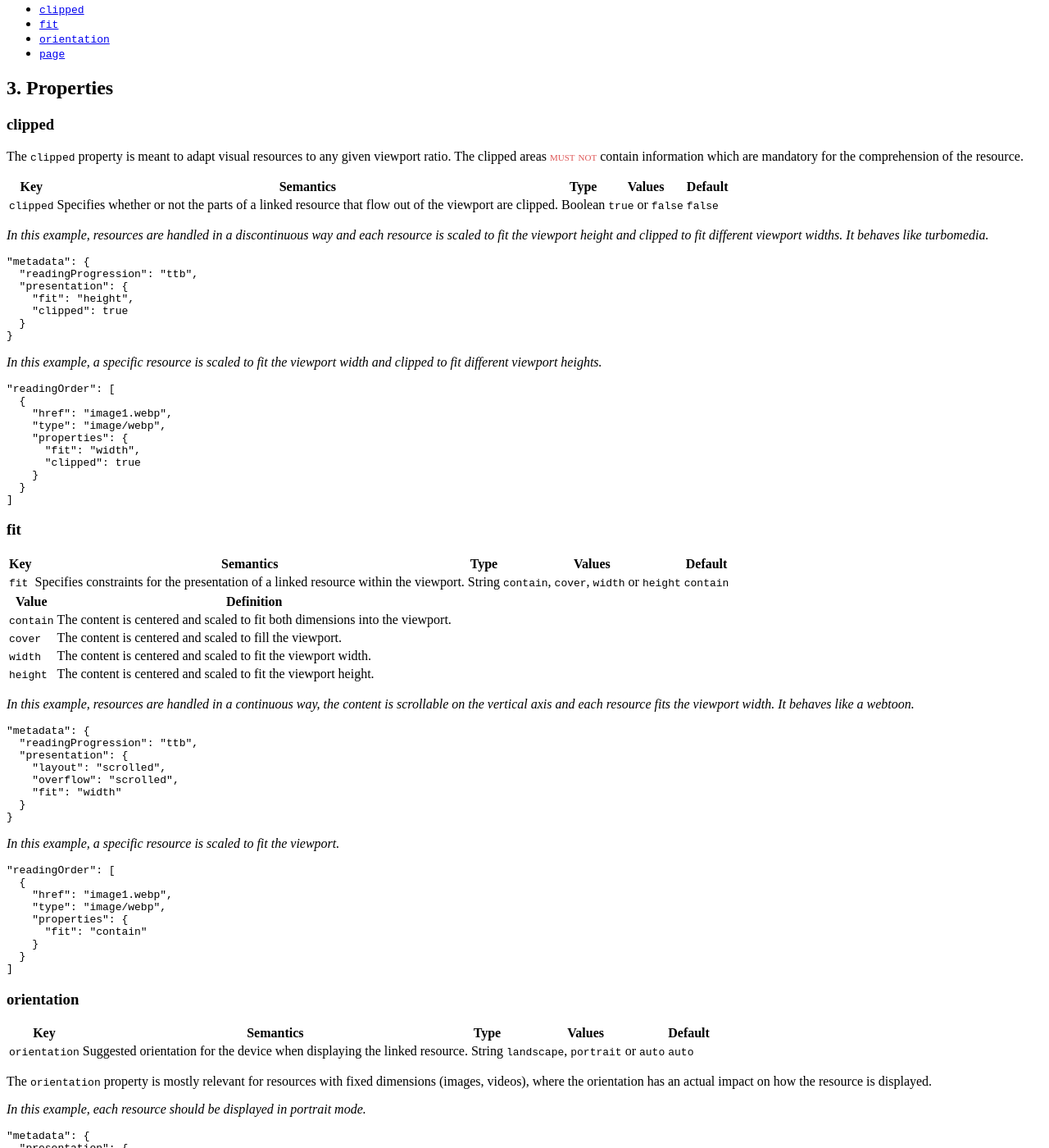
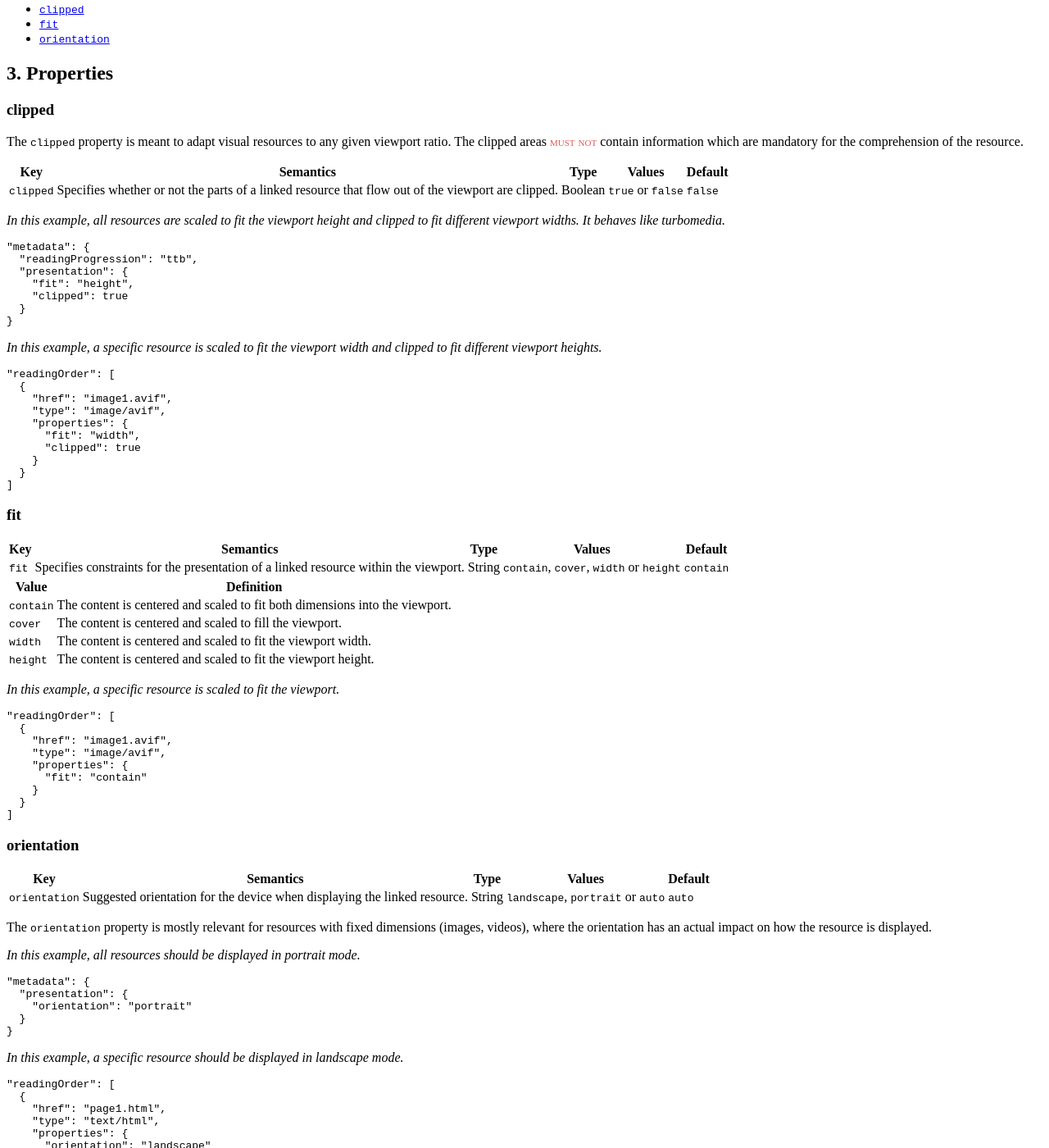
Before and after one commit to readium/webpub-manifest, a Jekyll site: the page built from modules/presentation.md, in a window 1280 px wide and 1400 px high, scrolled down 681 px. Shown: the whole window at 82% size. Built offline with Jekyll 4.4.1, drawn with Linux system fonts in a browser that asks for light colours; our own code applies the rules of GitHub Pages for plain Markdown files; comment, search, counter and statistics services are not loaded.

Commit message:
Updated examples and dropped page from presentation hints

````diff
--- a/modules/presentation.md
+++ b/modules/presentation.md
@@ -25,7 +25,6 @@ The following elements <strong class="rfc">may</strong> be included in `properti
 - [`clipped`](#clipped)
 - [`fit`](#fit)
 - [`orientation`](#orientation)
-- [`page`](#page)
 
 ## 3. Properties
 
@@ -37,7 +36,7 @@ The `clipped` property is meant to adapt visual resources to any given viewport
 | ----- | --------- | -------- | --------- | ------- |
 | `clipped` | Specifies whether or not the parts of a linked resource that flow out of the viewport are clipped.  | Boolean  | `true` or `false` | `false` |
 
-*In this example, resources are handled in a discontinuous way and each resource is scaled to fit the viewport height and clipped to fit different viewport widths. It behaves like turbomedia.*
+*In this example, all resources are scaled to fit the viewport height and clipped to fit different viewport widths. It behaves like turbomedia.*
 
 ```json
 "metadata": {
@@ -54,8 +53,8 @@ The `clipped` property is meant to adapt visual resources to any given viewport
 ```json
 "readingOrder": [
   {
-    "href": "image1.webp",
-    "type": "image/webp",
+    "href": "image1.avif",
+    "type": "image/avif",
     "properties": {
       "fit": "width",
       "clipped": true
@@ -77,25 +76,13 @@ The `clipped` property is meant to adapt visual resources to any given viewport
 | `width`  |  The content is centered and scaled to fit the viewport width. |
 | `height` |  The content is centered and scaled to fit the viewport height. |
 
-*In this example, resources are handled in a continuous way, the content is scrollable on the vertical axis and each resource fits the viewport width. It behaves like a webtoon.*
-
-```json
-"metadata": {
-  "readingProgression": "ttb",
-  "presentation": {
-    "layout": "scrolled",
-    "overflow": "scrolled",
-    "fit": "width"
-  }
-}
-```
 *In this example, a specific resource is scaled to fit the viewport.*
 
 ```json
 "readingOrder": [
   {
-    "href": "image1.webp",
-    "type": "image/webp",
+    "href": "image1.avif",
+    "type": "image/avif",
     "properties": {
       "fit": "contain"
     }
@@ -111,7 +98,7 @@ The `clipped` property is meant to adapt visual resources to any given viewport
 
 The `orientation` property is mostly relevant for resources with fixed dimensions (images, videos), where the orientation has an actual impact on how the resource is displayed.
 
-*In this example, each resource should be displayed in portrait mode.*
+*In this example, all resources should be displayed in portrait mode.*
 
 ```json
 "metadata": {
````
